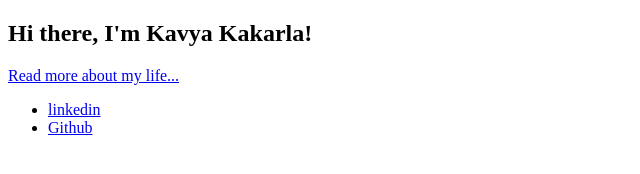
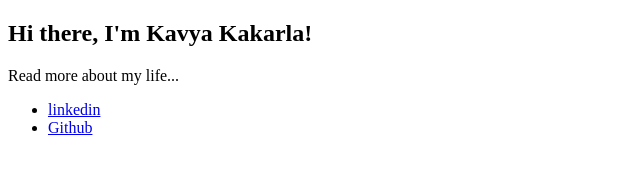
Before and after one commit to kakarla-kavya/kavyatech.github.io, a plain HTML site: page index.html in a window 1280 px wide. Shown: the whole page, without its empty margins (0-640 px from the left). Drawn offline with Linux system fonts and the light colour scheme.

Commit message:
Update index.html
My first commit on blog repo

```diff
--- a/index.html
+++ b/index.html
@@ -8,7 +8,7 @@
 
 <div >
     <h1>Hi there, I'm Kavya Kakarla!</h1>
-    <p> <a href="/about">Read more about my life...</a></p>
+    <p> Read more about my life...</p>
 </div>
 <footer>
 <ul>
```
